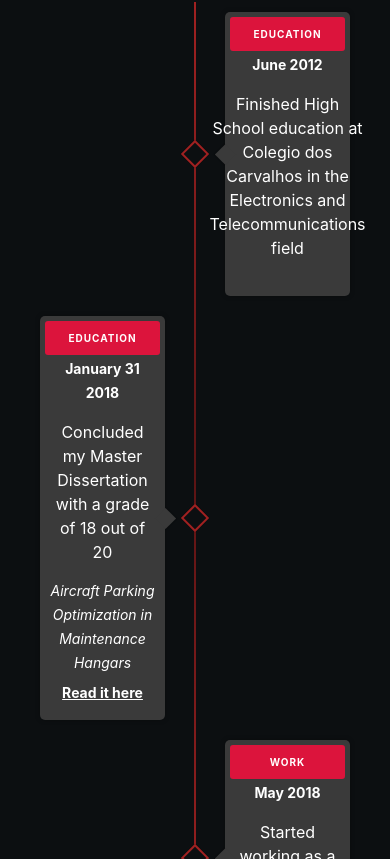
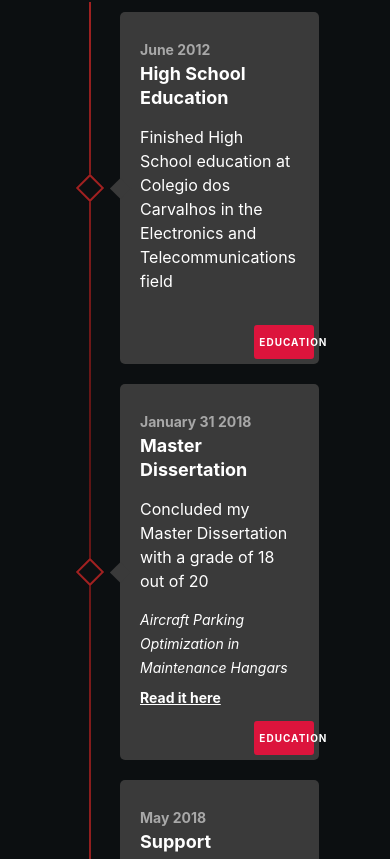
Before and after one commit to brunoestevinho/personal-webpage, a React (Create React App) app: page / in a window 390 px wide. Shown: the part 2565-3424 px from the top of the page. Built offline with nearby package versions, Linux system fonts and the light colour scheme.

Commit message:
fixed timeline mobile

```diff
--- a/src/App.css
+++ b/src/App.css
@@ -99,7 +99,6 @@ a {
 }
 
 .timeline-item-content {
-  box-shadow: 0 0 5px rgba(0, 0, 0, 0.3);
   border-radius: 5px;
   background-color: #3a3a3a;
   display: flex;
@@ -115,7 +114,6 @@ a {
 .timeline-item-content::after {
   content: " ";
   background-color: #3a3a3a;
-  box-shadow: 1px -1px 1px rgba(0, 0, 0, 0.2);
   position: absolute;
   right: -7.5px;
   top: calc(50% - 7.5px);
@@ -132,7 +130,6 @@ a {
 .timeline-item:nth-child(odd) .timeline-item-content::after {
   right: auto;
   left: -7.5px;
-  box-shadow: -1px 1px 1px rgba(0, 0, 0, 0.2);
 }
 
 .timeline-item-content .tag {
@@ -141,7 +138,7 @@ a {
   border-radius: 3px;
   font-size: 10px;
   font-weight: bold;
-  top: 5px;
+  bottom: 5px;
   left: 5px;
   letter-spacing: 1px;
   padding: 5px;
@@ -157,6 +154,7 @@ a {
 .timeline-item-content time {
   font-size: 14px;
   font-weight: bold;
+  color: rgb(168, 168, 168);
 }
 
 .timeline-item-content p {
@@ -200,18 +198,61 @@ a {
 @media only screen and (max-width: 767px) {
   .timeline-item-content,
   .timeline-item:nth-child(odd) .timeline-item-content {
-    padding: 15px 10px;
-    text-align: center;
-    align-items: center;
+    padding-bottom: 50px;
+    padding-left: 20px;
+    padding-right: 20px;
+    padding-top: 0px;
+    text-align: left;
+    align-items: flex-start;
+  }
+
+  .timeline-container::after {
+    position: absolute;
+    left: 49px;
+    width: 2px;
+    height: 100%;
+  }
+
+  .timeline-item-content .square {
+    left: -40px;
+  }
+
+  .timeline-item:nth-child(odd) .timeline-item-content .square {
+    left: -40px;
+  }
+
+  .timeline-item {
+    align-self: flex-start;
+    padding-left: 80px;
+    padding-right: 0px;
+    width: 90%;
+    justify-content: flex-start;
+  }
+
+  .timeline-item:nth-child(odd) {
+    align-self: flex-start;
+    padding-left: 80px;
+    padding-right: 0px;
+    width: 90%;
+    justify-content: flex-start;
+  }
+
+  .timeline-item-content::after {
+    right: auto;
+    left: -7.5px;
   }
 
   .timeline-item-content .tag {
-    width: calc(100% - 10px);
+    width: calc(35% - 10px);
+    left: auto;
+    right: 5px;
     text-align: center;
   }
 
   .timeline-item-content time {
     margin-top: 26px;
+    text-align: left;
+    align-self: flex-start;
   }
 
   .timeline-item-content a {
@@ -224,22 +265,6 @@ a {
 }
 
 /*## End of Timeline ##*/
-
-::-webkit-scrollbar {
-  width: 10px;
-}
-
-::-webkit-scrollbar-track {
-  background: #f1f1f1;
-}
-
-::-webkit-scrollbar-thumb {
-  background: #888;
-}
-
-::-webkit-scrollbar-thumb:hover {
-  background: #555;
-}
 
 .skill {
   display: inline-block;
@@ -263,3 +288,19 @@ a {
 .skill:hover {
   transform: scale(1, 1);
 }
+
+::-webkit-scrollbar {
+  width: 10px;
+}
+
+::-webkit-scrollbar-track {
+  background: #f1f1f1;
+}
+
+::-webkit-scrollbar-thumb {
+  background: #888;
+}
+
+::-webkit-scrollbar-thumb:hover {
+  background: #555;
+}
--- a/src/components/timelineItem.js
+++ b/src/components/timelineItem.js
@@ -8,6 +8,9 @@ const timelineItem = ({ data }) => {
           {data.category.tag}
         </span>
         <time>{data.date}</time>
+        <h1>
+          <strong>{data.title}</strong>
+        </h1>
         <p>{data.text}</p>
         <i>{data.subtext}</i>
         {data.link && (
--- a/src/data/timelineData.js
+++ b/src/data/timelineData.js
@@ -1,5 +1,6 @@
 const timeline_data = [
   {
+    title: "High School Education",
     text:
       "Finished High School education at Colegio dos Carvalhos in the Electronics and Telecommunications field",
     date: "June 2012",
@@ -9,6 +10,7 @@ const timeline_data = [
     },
   },
   {
+    title: "Master Dissertation",
     text: "Concluded my Master Dissertation with a grade of 18 out of 20",
     subtext: "Aircraft Parking Optimization in Maintenance Hangars",
     date: "January 31 2018",
@@ -22,6 +24,7 @@ const timeline_data = [
     },
   },
   {
+    title: "Support Consultant",
     text: "Started working as a Support Consultant at SOFYNE",
     date: "May 2018",
     category: {
@@ -30,6 +33,7 @@ const timeline_data = [
     },
   },
   {
+    title: "",
     text: "Promoted to Shift Leader at SOFYNE",
     date: "June 2019",
     category: {
@@ -38,6 +42,7 @@ const timeline_data = [
     },
   },
   {
+    title: "",
     text:
       "Completed a Integrated Master in Electrical and Computers Engineering at the Faculty of Engineering of the University of Porto (FEUP)",
     date: "July 2019",
@@ -47,6 +52,7 @@ const timeline_data = [
     },
   },
   {
+    title: "",
     text:
       "Quit my job to study and deepen my knowledge in Front-End development",
     date: "June 2019",
```
Also changed, not shown: 1 other file (tests, documents, lock files or other folders).
